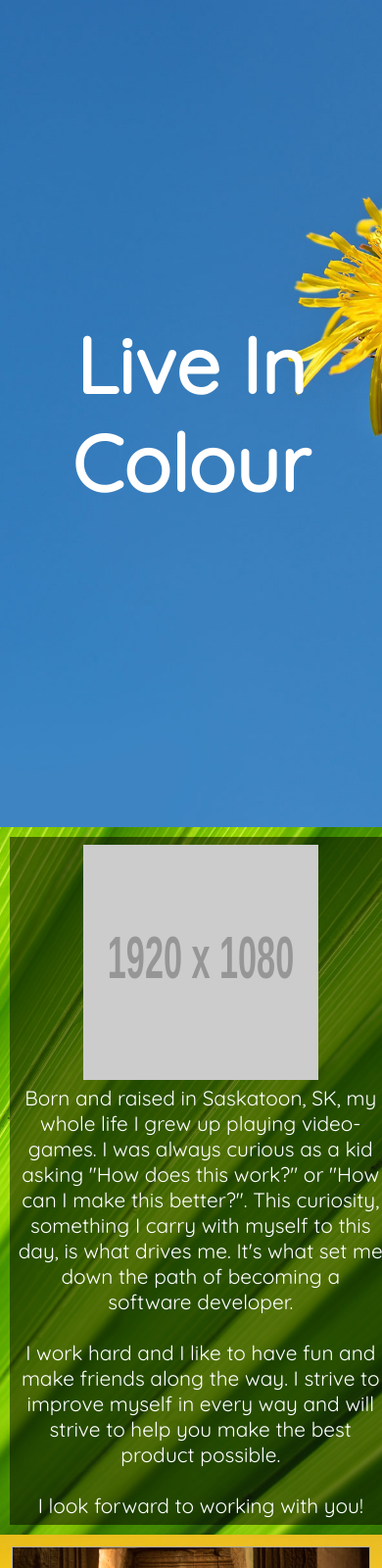
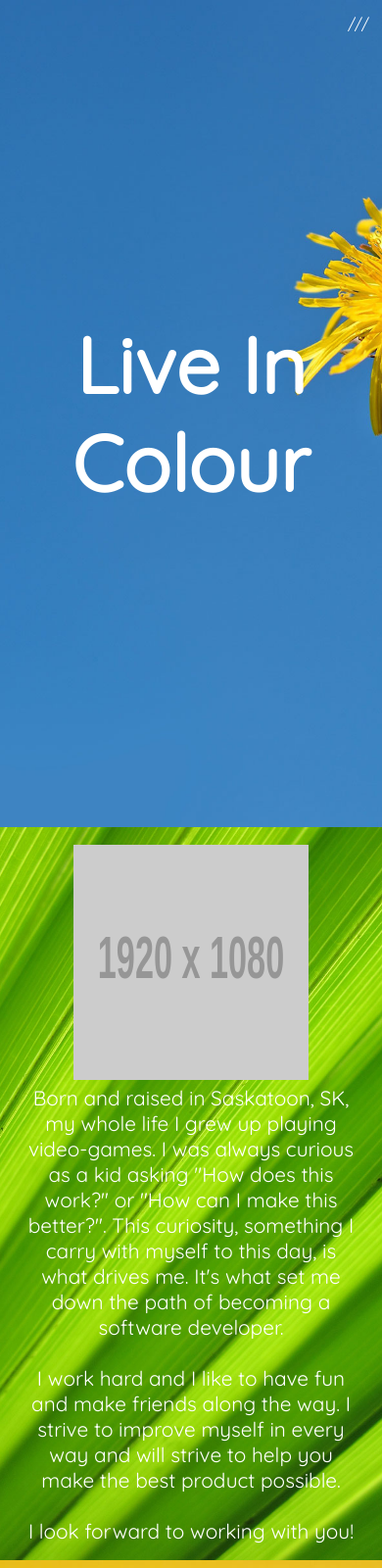
Before and after one commit to Bandic0ot/LiveInColour, a plain HTML site: page index.html in a window 390 px wide. Shown: the top 1600 px of the page at 98% size. Drawn offline with Linux system fonts and the light colour scheme; placeholder pictures from the web are drawn by us.

Commit message:
Refined mobile layout of page.

```diff
--- a/index.html
+++ b/index.html
@@ -9,6 +9,7 @@
 	<body>
 		<nav>
 			<ul id="navBar" class="navbar content-container">
+				<li id="mobileButton" class="navbutton"> /// </li>
 				<li id="homeButton" class="navbutton"> Home </li>
 				<li id="aboutButton" class="navbutton"> About Me </li>
 				<li id="portfolioButton" class="navbutton"> Portfolio </li>
--- a/style.css
+++ b/style.css
@@ -37,6 +37,7 @@ body {
 	position: fixed;
 	justify-content: flex-end;
 }
+
 .navbutton {
 	cursor: pointer;
 	display: flex;
@@ -52,6 +53,10 @@ body {
 	-webkit-transition-timing-function: ease-in-out;
 	transition: 200ms;
   transition-timing-function: ease-in-out;
+}
+
+#mobileButton {
+	display: none;
 }
 
 /*-------- Landing Section --------*/
@@ -211,14 +216,25 @@ footer {
 		align-self: center;
 	}
 	/*-------- Navgiation Section --------*/
-	.navbar {
+	.navbutton {
 		display: none;
+		width: 100%;
+	}
+
+	#mobileButton {
+		display: flex;
+		width: 3.00rem;
 	}
 
 	/*-------- Landing Section --------*/
 	/*-------- About Me Section --------*/
 	.aboutme-background {
 		height: auto;
+	}
+
+	.textbox {
+		background: none;
+		width: 90%;
 	}
 
 	.aboutme-header {
@@ -234,8 +250,8 @@ footer {
 	}
 
 	.picture-grid {
-		width: 100%;
-		background-color: rgba(0,0,0,0);
+		width: 90%;
+		background: none;
 	}
 
 	.cell {
@@ -245,6 +261,11 @@ footer {
 	/*-------- Contact Section --------*/
 	.contact-header {
 		display: none;
+	}
+
+	.contact-bar {
+		margin: auto;
+		width: 90%;
 	}
 
 	/*-------- Modal Section --------*/
```
